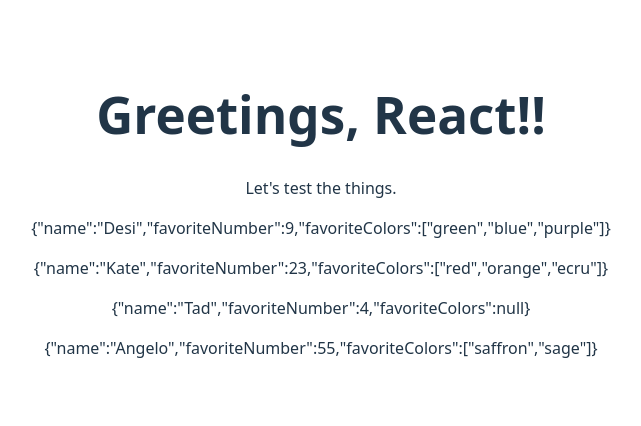
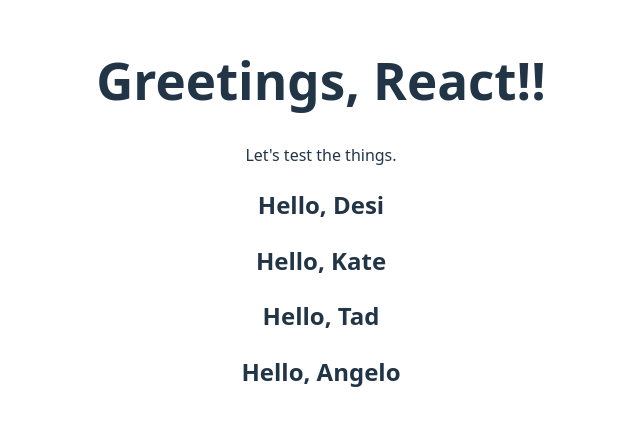
Before and after one commit to jegyes/serverless-cloud-with-react-je, a React (Vite) app in the folder serverless-lab4-je/scwr-lab4-je/: page / in a window 1280 px wide. Shown: the part 186-612 px from the top of the page, without its empty margins (319-960 px from the left). Built offline with nearby package versions, Linux system fonts and the light colour scheme.

Commit message:
Person Component Added

```diff
--- a/serverless-lab4-je/scwr-lab4-je/src/App.jsx
+++ b/serverless-lab4-je/scwr-lab4-je/src/App.jsx
@@ -1,6 +1,6 @@
 
 import './App.css'
-import PeopleList from './peopleList';
+import PeopleList from './PeopleList';
 
 
 
--- a/serverless-lab4-je/scwr-lab4-je/src/peopleList.jsx
+++ b/serverless-lab4-je/scwr-lab4-je/src/peopleList.jsx
@@ -1,13 +1,13 @@
 
 import './App.css';
 // // import PeopleList from './PeopleList';
-// import Person from './Person';
+import Person from './Person';
 
 const PeopleList = ({people}) => {
     return (
         <>
             {people.map(person => (
-                <p>{JSON.stringify(person)}</p>
+                <Person person={person}/>
             ))}
         </>
     )
--- a/serverless-lab4-je/scwr-lab4-je/src/person.jsx
+++ b/serverless-lab4-je/scwr-lab4-je/src/person.jsx
@@ -1,12 +1,15 @@
 
 import './App.css';
-import Person from './Person';
-import PeopleList from './PeopleList';
+// // import PeopleList from './PeopleList';
+// import Person from './Person';
 
 const Person = ({person}) => {
     return (
         <>
-            <h2>Do these Persons have favorites? Let's see.</h2>
+            <h2>Hello, {person.name}</h2>
+            {/* {people.map(person => (
+
+            ))}         */}
         </>
     )
 }
```
